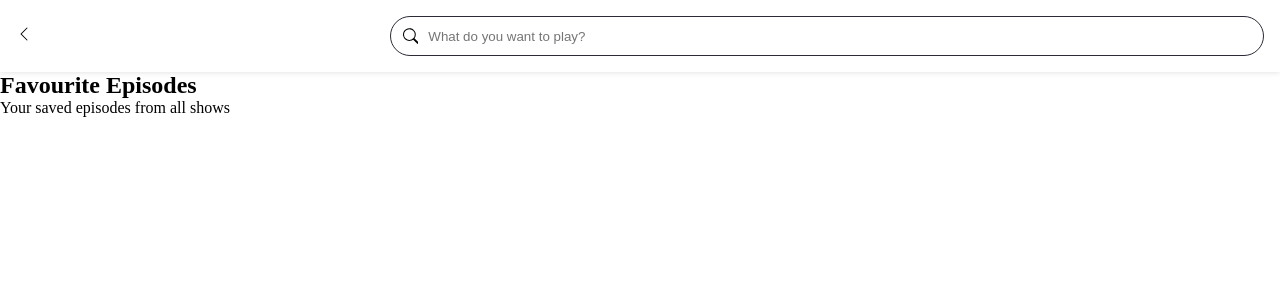
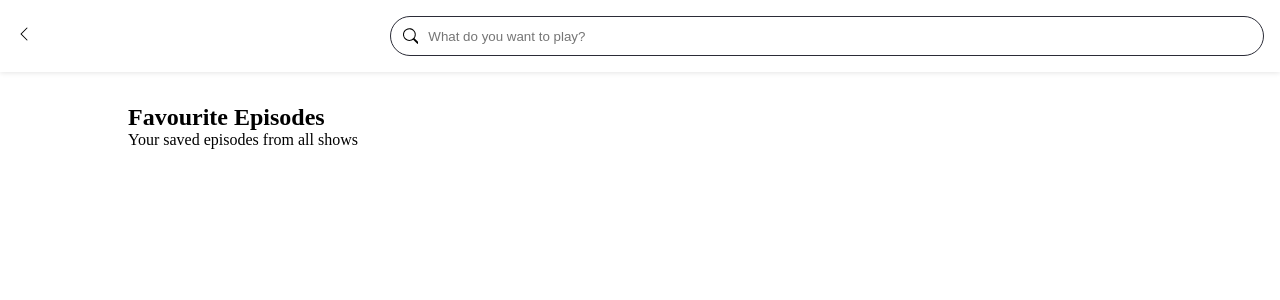
Before and after one commit to yarlinlynn/YARSTR25495_FTO2505-B_Yarlin-Struis_DJSPP, a React app: page /favourites in a window 1280 px wide. Shown: the top 300 px of the page. Built offline with nearby package versions, Linux system fonts and the light colour scheme; the HTML template or start-up script is replaced by a standard one.

Commit message:
Add or update js docs for existing and new code

```diff
--- a/components/Header/Header.css
+++ b/components/Header/Header.css
@@ -15,6 +15,7 @@ header { box-shadow: 0 1px 5px rgba(0, 0, 0, 0.1); }
 .mobile-header > .header-icons {
   display: flex;
   gap: 2rem;
+  align-items: center;
 }
 
 .mobile-search-bar {
--- a/src/App.css
+++ b/src/App.css
@@ -107,7 +107,7 @@ input:focus { outline: none; }
   height: 150px;
   right: 0;
   bottom: 0;
-  top: 50%;
+  top: 40%;
   left: 50%;
   transform: translate(-50%, -50%);
   z-index: 100;
@@ -198,4 +198,12 @@ main, .browse {
   main, .browse {
     grid-template-columns: repeat(auto-fill, minmax(250px, 1fr));
   }
+
+  .loading-container > div { width: 300px;}
 }
+
+/* favourites page */
+.favourites {
+  width: 80%;
+  margin: 2rem auto;
+}
```
Also changed, not shown: components/Pages/Favourites.jsx (+50 -1 lines), components/Pages/HomePage.jsx (+12 -0 lines), components/Podcast/PodcastModal.jsx (+8 -7 lines), components/Shared/SearchBar.jsx (+17 -0 lines), src/App.jsx (+12 -5 lines), utils/fetchData.js (+30 -0 lines).
